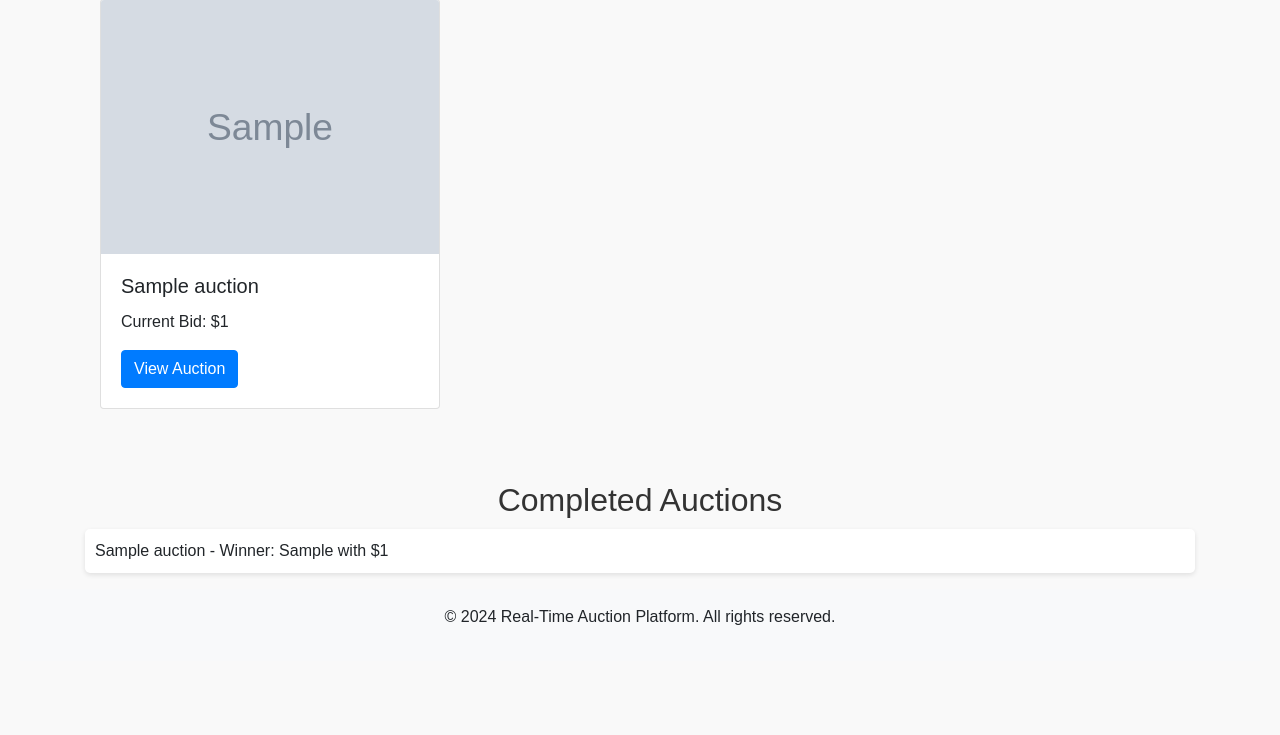
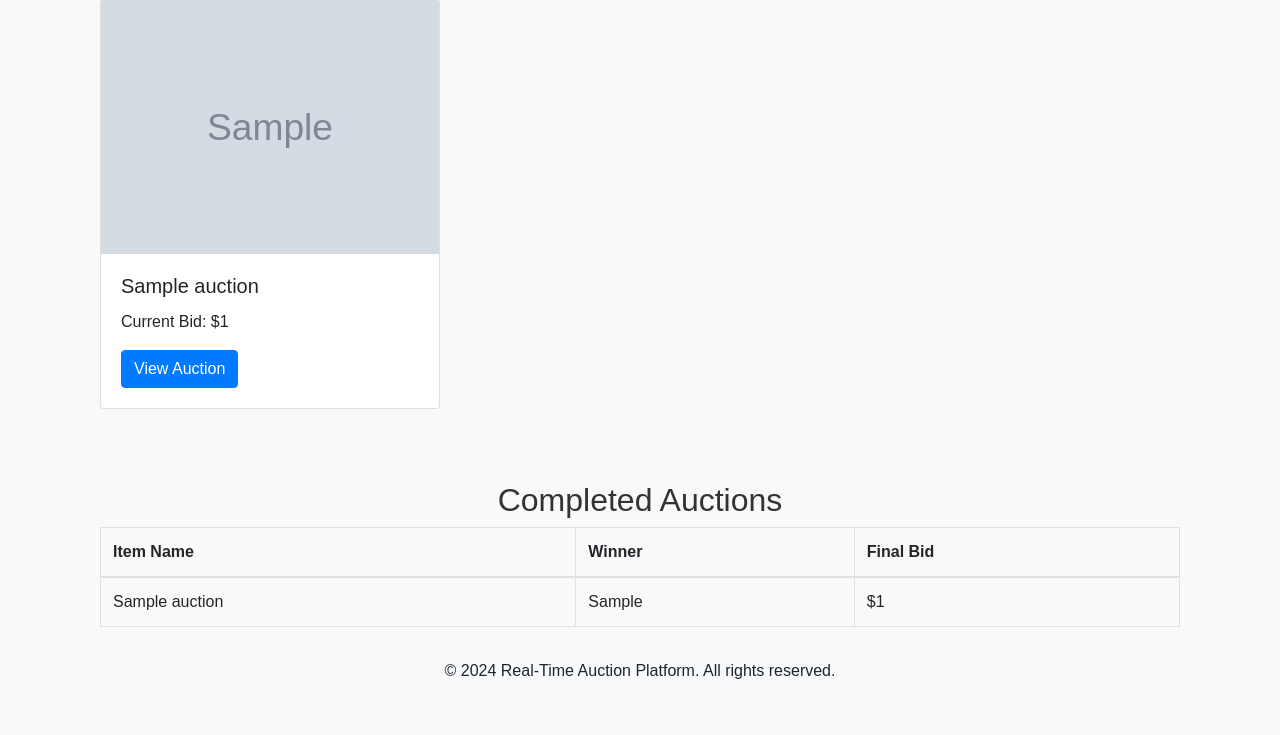
Before and after one commit to pahadibula/Auction-Platform, a Flask app: page / in a window 1280 px wide. Shown: the part 197-932 px from the top of the page. Before the commit the page ends 822 px from the top, so only its background shows below. Run offline with Flask 2, Linux system fonts and the light colour scheme; grey boxes marked "Sample" are stand-in pictures; a database or web service that is not in the repository returns one stand-in record (values such as "Sample title"); some libraries are stand-ins or nearby versions.

Commit message:
Update home.html

```diff
--- a/templates/home.html
+++ b/templates/home.html
@@ -19,12 +19,25 @@
         </div>
         {% endfor %}
     </div>
+
+    <h2 class="text-center mt-5">Completed Auctions</h2>
+    <table class="table table-bordered">
+        <thead>
+            <tr>
+                <th>Item Name</th>
+                <th>Winner</th>
+                <th>Final Bid</th>
+            </tr>
+        </thead>
+        <tbody>
+            {% for auction in completed_auctions %}
+            <tr>
+                <td>{{ auction.item_name }}</td>
+                <td>{{ auction.highest_bidder }}</td>
+                <td>${{ auction.highest_bid }}</td>
+            </tr>
+            {% endfor %}
+        </tbody>
+    </table>
 </div>
-
-<h2 class="text-center mt-5">Completed Auctions</h2>
-<ul>
-    {% for auction in completed_auctions %}
-    <li>{{ auction.item_name }} - Winner: {{ auction.highest_bidder }} with ${{ auction.highest_bid }}</li>
-    {% endfor %}
-</ul>
 {% endblock %}
```
